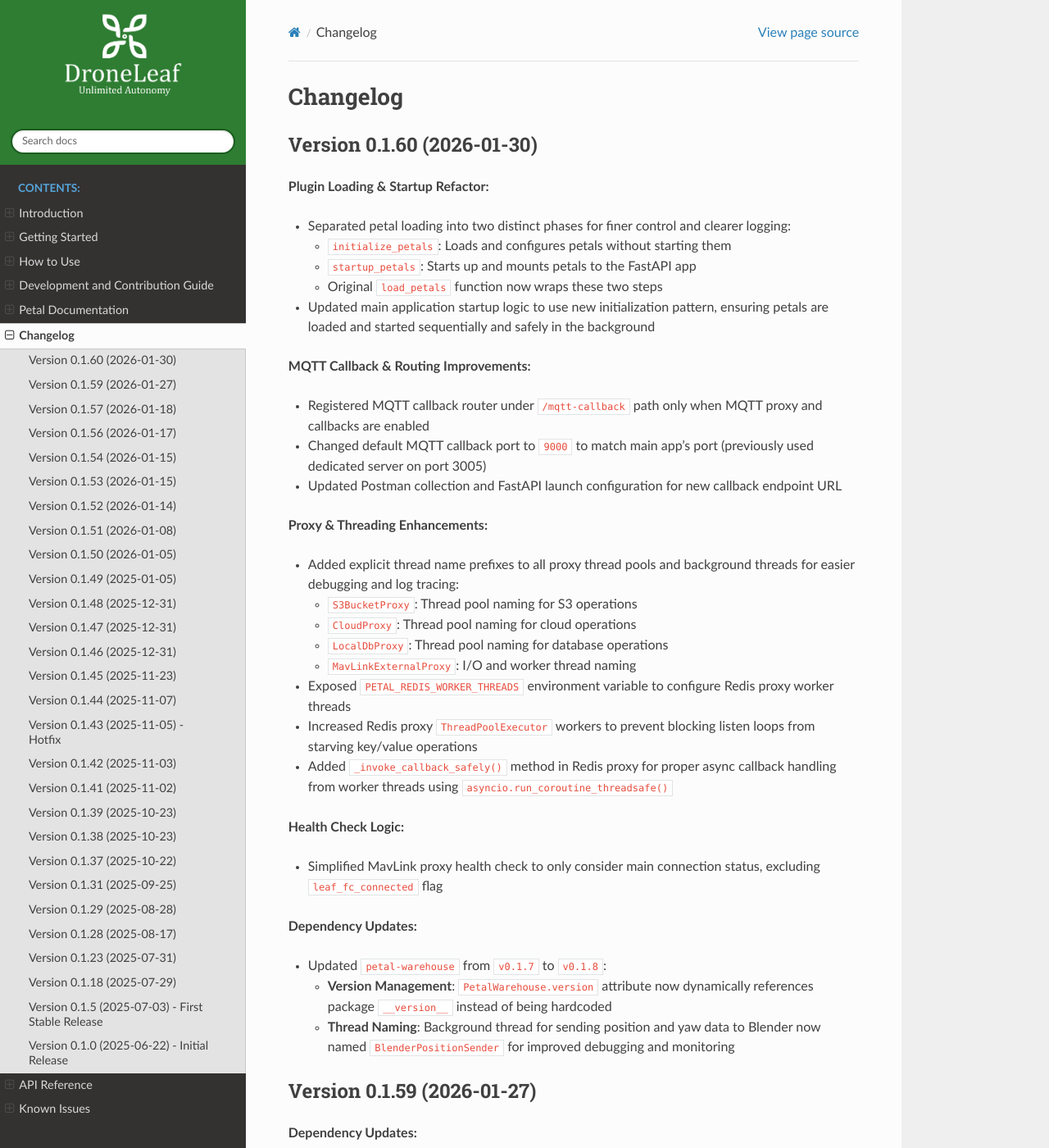
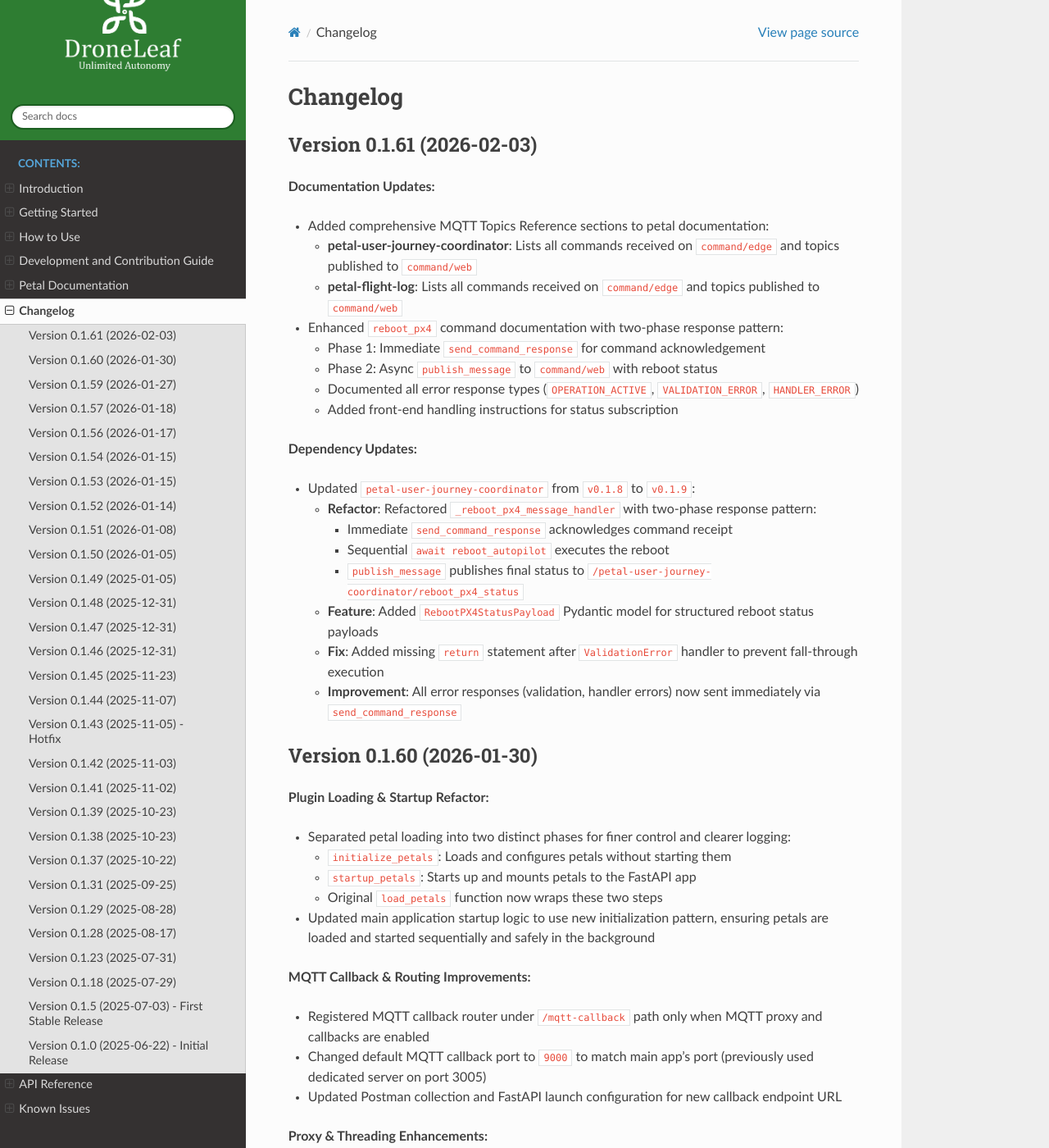
Before and after one commit to DroneLeaf/petal-app-manager, a Sphinx documentation site: the page built from docs/changelog.rst, in a window 1280 px wide and 1400 px high. Shown: the whole window at 82% size. Built offline with Sphinx 7.4.7 and the Read the Docs theme 3.1.0, drawn with Linux system fonts in a browser that asks for light colours.

Commit message:
docs: update changelog with MQTT topics reference and reboot command enhancements for petal-user-journey-coordinator

```diff
--- a/docs/changelog.rst
+++ b/docs/changelog.rst
@@ -1,5 +1,36 @@
 Changelog
 =========
+
+Version 0.1.61 (2026-02-03)
+---------------------------
+
+**Documentation Updates:**
+
+- Added comprehensive MQTT Topics Reference sections to petal documentation:
+
+  - **petal-user-journey-coordinator**: Lists all commands received on ``command/edge`` and topics published to ``command/web``
+  - **petal-flight-log**: Lists all commands received on ``command/edge`` and topics published to ``command/web``
+
+- Enhanced ``reboot_px4`` command documentation with two-phase response pattern:
+
+  - Phase 1: Immediate ``send_command_response`` for command acknowledgement
+  - Phase 2: Async ``publish_message`` to ``command/web`` with reboot status
+  - Documented all error response types (``OPERATION_ACTIVE``, ``VALIDATION_ERROR``, ``HANDLER_ERROR``)
+  - Added front-end handling instructions for status subscription
+
+**Dependency Updates:**
+
+- Updated ``petal-user-journey-coordinator`` from ``v0.1.8`` to ``v0.1.9``:
+
+  - **Refactor**: Refactored ``_reboot_px4_message_handler`` with two-phase response pattern:
+
+    - Immediate ``send_command_response`` acknowledges command receipt
+    - Sequential ``await reboot_autopilot`` executes the reboot
+    - ``publish_message`` publishes final status to ``/petal-user-journey-coordinator/reboot_px4_status``
+
+  - **Feature**: Added ``RebootPX4StatusPayload`` Pydantic model for structured reboot status payloads
+  - **Fix**: Added missing ``return`` statement after ``ValidationError`` handler to prevent fall-through execution
+  - **Improvement**: All error responses (validation, handler errors) now sent immediately via ``send_command_response``
 
 Version 0.1.60 (2026-01-30)
 ---------------------------
```
